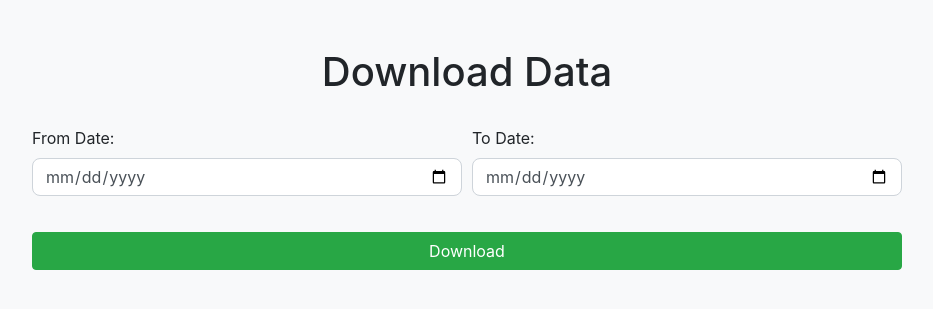
After one commit to Narenkkv/aster_inventory, a Django app: page /downloaddata/ in a window 1280 px wide. The commit adds this page. Shown: the top 309 px of the page, without its empty margins (173-1106 px from the left). Run offline with Django 5.2, Linux system fonts and the light colour scheme; some libraries are stand-ins or nearby versions.

Commit message:
download added

```diff
--- /dev/null
+++ b/Templates/download_data.html
@@ -0,0 +1,33 @@
+{% load static %}
+<!DOCTYPE html>
+<html lang="en">
+<head>
+	<title>Aster Inventory</title>
+	<meta charset="UTF-8">
+	<meta name="viewport" content="width=device-width, initial-scale=1">
+    <link rel="icon" type="image/png" href="{% static 'assets/images/icons/favicon.ico' %}"/>
+    <link href="https://stackpath.bootstrapcdn.com/bootstrap/4.5.2/css/bootstrap.min.css" rel="stylesheet">
+    <link rel="stylesheet" type="text/css" href="{% static 'assets/css/productentry.css' %} ">
+
+</head>
+<body>
+    <link href="{% static 'assets/css/selectize.bootstrap3.min.css' %}" rel="stylesheet" type="text/css" />
+    <div class="container mt-5">
+        <h1 class="text-center">Download Data</h1>
+        <form id="myForm" method="post">
+            {% csrf_token %}
+            <div class="form-row">
+                <div class="form-group col-md-6">
+                    <label class="form-control-label" for="fromdate">From Date:</label>
+                    <input type="date" id="fromdate" name="fromdate" class="form-control" required>
+                </div>
+                <div class="form-group col-md-6">
+                    <label class="form-control-label" for="todate">To Date:</label>
+                    <input type="date" id="todate" name="todate" class="form-control" required>
+                </div>
+                </div>
+                <button type="submit" name="downloadrecord" class="btn btn-success btn-block">Download</button>
+        </form>
+    </div>
+</body>
+</html>
--- a/Templates/productEntry.html
+++ b/Templates/productEntry.html
@@ -30,11 +30,11 @@
                 <div class="form-row">
                     <div class="form-group col-md-6">
                         <label class="form-control-label" for="qty">Qty:</label>
-                        <input type="number" id="qty" name="qty" class="form-control" placeholder="qty number format" min="1" step="1" required>
+                        <input type="number" id="qty" name="qty" class="form-control" placeholder="00" min="1" step="1" required>
                     </div>
                     <div class="form-group col-md-6">
-                        <label class="form-control-label" for="pruchaseprice">Mrp:</label>
-                        <input type="number" id="pruchaseprice" name="pruchaseprice" class="form-control" placeholder="Mrp number format" min="0.01" step="0.01" required>
+                        <label class="form-control-label" for="mrp">Mrp:</label>
+                        <input type="number" id="mrp" name="mrp" class="form-control" placeholder="1.00" min="0.01" step="0.01" required>
                     </div>
                     </div>
                 <button type="submit" name="recordsave" class="btn btn-success btn-block">Save</button>
--- a/requirements.txt
+++ b/requirements.txt
@@ -2,3 +2,4 @@ Django==4.2.16
 pandas
 openpyxl
 whitenoise==6.2.0
+XlsxWriter==3.0.3
--- a/services/urls.py
+++ b/services/urls.py
@@ -7,4 +7,5 @@ urlpatterns = [
     path('',views.index, name='index'),
     path('productentry',views.productentry, name='productentry'),
     path('productlist/<search>/',views.productlist,name='productlist'),
+    path('downloaddata/',views.download_data,name='download_data'),
 ]
--- a/services/views.py
+++ b/services/views.py
@@ -3,8 +3,12 @@ from services.models import *
 from datetime import datetime
 from django.contrib import messages
 from django.http import HttpResponse, JsonResponse
+from django.utils.encoding import smart_str
 import pandas as pd
+import os
+import sqlite3
 import json
+import io
 # Create your views here.
 
 
@@ -23,7 +27,12 @@ def index(request):
                     messages.error(request,'Incorrect Password !...')
                     return redirect('index')
                 else:
-                    return redirect('productentry')
+                    request.session['username'] = username
+                    username =  Usermaster.objects.filter(name=username).get()
+                    if username.isdownload == 1:
+                        return redirect('download_data')
+                    else:
+                        return redirect('productentry')
         return render(request, 'login/index.html')
     except Exception as e:
         print(e)
@@ -31,9 +40,23 @@ def index(request):
 
 def productentry(request):
     try:
+        print(request.session['username'])
         if request.method == "POST" and 'recordsave' in request.POST:
             productcode = request.POST['item_name']
-            productname = ProductMaster.objects.filter(item_code = '')
+            productname = ProductMaster.objects.filter(item_number = productcode).get()
+            batch = request.POST['batch'].upper()
+            qty = request.POST['qty']
+            mrp = request.POST['mrp']
+            print('test')
+            ProductDetail.objects.create(
+                item_code = productcode,
+                item_name = productname.product_name,
+                batch = batch,
+                qty = qty,
+                mrp = mrp,
+                user_name = request.session['username'],
+                date_of_created = datetime.now()
+            )
         return render(request, 'productEntry.html')
     except Exception as e:
         print(e)
@@ -44,7 +67,7 @@ def productlist(request,search):
    try:
         result = []
         if search == '-':
-            data = ProductMaster.objects.all().order_by('item_number')[:10]
+            data = ProductMaster.objects.all().order_by('item_number')[:50]
             for i in data:
                 res = {
                     'item_code':i.item_number,
@@ -52,7 +75,8 @@ def productlist(request,search):
                 }
                 result.append(res)
         else:
-            data = ProductMaster.objects.filter(search_name__icontains = search).all()
+
+            data = ProductMaster.objects.filter(search_name__icontains = search).all().order_by('item_number')[:50]
             for i in data:
                 res = {
                     'item_code':i.item_number,
@@ -63,3 +87,28 @@ def productlist(request,search):
    except Exception as e:
         print(e)
         return HttpResponse(json.dumps({'errorMsg': str(e)}), 500)
+
+
+def download_data(request):
+    try:
+        if request.method == "POST" and 'downloadrecord' in request.POST:
+            fromDate = request.POST['fromdate']
+            toDate = request.POST['todate']
+            conn = sqlite3.connect('db.sqlite3')
+            query = """
+                SELECT * FROM product_detail
+                WHERE date(date_of_created) BETWEEN ? AND ?
+                """
+            filename = f'Audit_Data_{fromDate}'
+            data = pd.read_sql_query(query, conn, params=(fromDate, toDate))
+            output = io.BytesIO()
+            with pd.ExcelWriter(output, engine='xlsxwriter') as writer:
+                data.to_excel(writer, sheet_name='Audit_Data', index=False)
+            output.seek(0)
+            response = HttpResponse(output, content_type='application/vnd.openxmlformats-officedocument.spreadsheetml.sheet')
+            response['Content-Disposition'] = f'attachment; filename={smart_str("Audit_Data_" + fromDate + ".xlsx")}'
+            return response
+        return render(request, 'download_data.html')
+    except Exception as e:
+        print(e)
+        return render(request, 'login/index.html')
--- a/static/assets/js/common.js
+++ b/static/assets/js/common.js
@@ -14,7 +14,6 @@ $(document).ready(function () {
                             for (let i = 0; i < data.length; i++) {
                                 selectize.clear();
                                 $.each(data, function (index, option) {
-                                    console.log(option);
                                     selectize.addOption({ value: option.item_code, text: option.item_name });
                                 });
                                 selectize.load(function (callback) {
@@ -35,6 +34,7 @@ $(document).ready(function () {
                             url: "/productlist/" + str + "/",
                             dataType: "json",
                             success: function (data) {
+                                selectize.clearOptions();
                                 for (let i = 0; i < data.length; i++) {
                                     $.each(data, function (index, option) {
                                         selectize.addOption({ value: option.item_code, text: option.item_name });
```
Also changed, not shown: services/models.py (+7 -4 lines).
